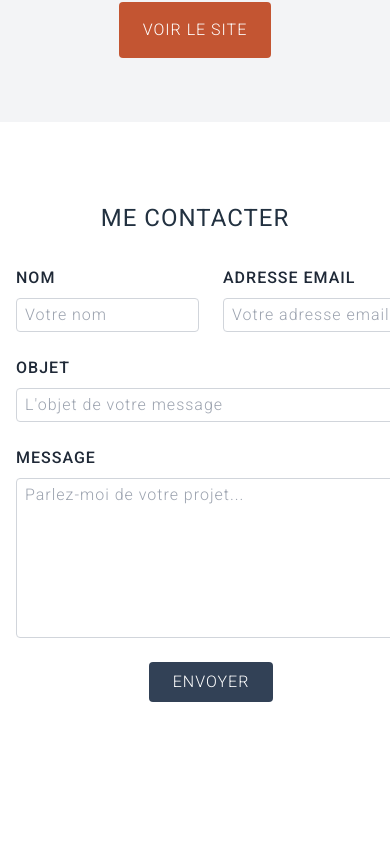
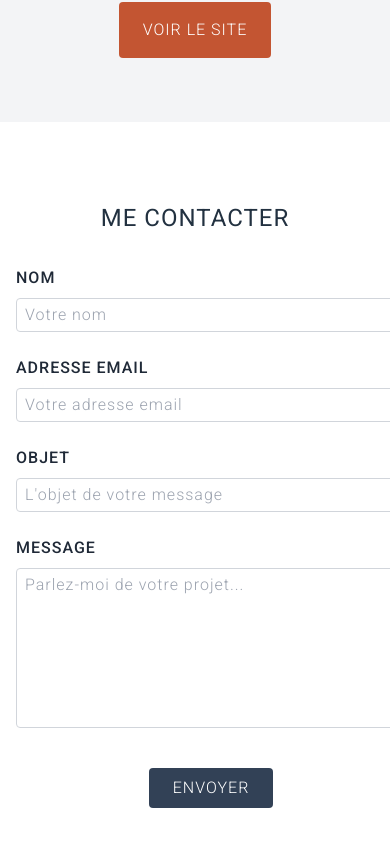
Before and after one commit to bmelicque/portfolio, a Next.js app: page / in a window 390 px wide. Shown: the part 2906-3752 px from the top of the page. Before the commit the page ends 3688 px from the top, so only its background shows below. Built offline with nearby package versions, Linux system fonts and the light colour scheme.

Commit message:
Error control

```diff
--- a/components/contact/fieldset.tsx
+++ b/components/contact/fieldset.tsx
@@ -1,4 +1,4 @@
-import { Field } from "formik";
+import { ErrorMessage, Field } from "formik";
 
 interface Props {
 	name: string;
@@ -6,14 +6,13 @@ interface Props {
 	type: string;
 	placeholder: string;
 	className?: string;
-	visited?: boolean;
 	error?: boolean;
 }
 
-const DEFAULT_CLASSNAME = "flex flex-col gap-2";
+const DEFAULT_CLASSNAME = "flex flex-col gap-2 relative";
 
 export default function Fieldset(props: Props) {
-	const { name, label, type } = props;
+	const { name, label, type, error } = props;
 	const className = `${props.className} ${DEFAULT_CLASSNAME}`;
 
 	return (
@@ -25,8 +24,15 @@ export default function Fieldset(props: Props) {
 				{...props}
 				id={name}
 				as={type === "textarea" ? "textarea" : "input"}
-				className="border border-gray-300 rounded outline-0 py-1 px-2 flex-grow"
+				className={`${
+					error ? "border-red-600" : "border-gray-300"
+				} border rounded outline-0 py-1 px-2 flex-grow`}
 			/>
+			{!!error && (
+				<div className="error-container absolute bottom-0 translate-y-7 left-1/2 -translate-x-1/2 text-red-600 font-bold">
+					<ErrorMessage name={name} />
+				</div>
+			)}
 		</div>
 	);
 }
--- a/components/contact/index.tsx
+++ b/components/contact/index.tsx
@@ -26,19 +26,23 @@ export default function Contact() {
 					console.log(values);
 				}}
 			>
-				{() => (
-					<Form className="grid grid-cols-2 gap-6 w-screen max-w-2xl mx-auto">
+				{(formik) => (
+					<Form className="grid grid-cols-1 md:grid-cols-2 gap-6 w-screen max-w-2xl mx-auto">
 						<Fieldset
 							name="name"
 							label="Nom"
 							type="text"
 							placeholder="Votre nom"
+							className="col-span-2 md:col-span-1"
+							error={formik.touched.name && !!formik.errors.name}
 						/>
 						<Fieldset
 							name="email"
 							label="Adresse email"
 							type="email"
 							placeholder="Votre adresse email"
+							className="col-span-2 md:col-span-1"
+							error={formik.touched.email && !!formik.errors.email}
 						/>
 						<Fieldset
 							name="subject"
@@ -46,6 +50,7 @@ export default function Contact() {
 							type="text"
 							placeholder="L'objet de votre message"
 							className="col-span-2"
+							error={formik.touched.subject && !!formik.errors.subject}
 						/>
 						<Fieldset
 							name="message"
@@ -53,8 +58,9 @@ export default function Contact() {
 							type="textarea"
 							placeholder="Parlez-moi de votre projet..."
 							className="col-span-2 min-h-[12em]"
+							error={formik.touched.message && !!formik.errors.message}
 						/>
-						<div className="submit-container col-span-2 flex justify-center">
+						<div className="submit-container col-span-2 mt-4 flex justify-center">
 							<button
 								type="submit"
 								className="bg-primary hover:bg-primary-dark text-white  py-2 px-6 self-center rounded text-base uppercase"
```
